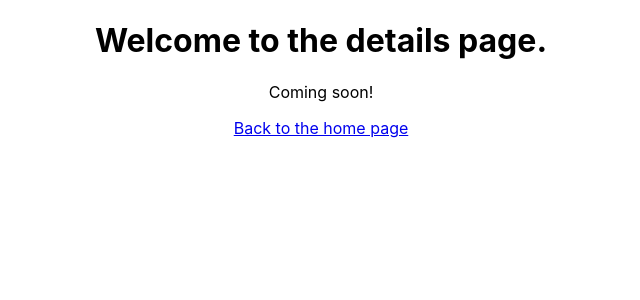
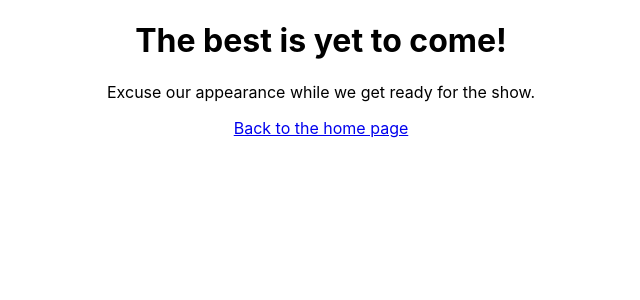
Before and after one commit to AnaisLT/kodflix, a React (Create React App) app: page /Daredevil in a window 1280 px wide. Shown: the top 300 px of the page, without its empty margins (319-959 px from the left). Built offline with nearby package versions, Linux system fonts and the light colour scheme.

Commit message:
Create state component to display delayed mesage.

```diff
--- a/src/Details.js
+++ b/src/Details.js
@@ -1,14 +1,28 @@
-import React from 'react';
+import React, { Component } from 'react';
 import { Link } from 'react-router-dom';
 
-export default function Details() {
-  return (
-    <>
-    <h1>Welcome to the details page.</h1>
-      <p>Coming soon!</p>
-    <Link to='/'>
-      Back to the home page
-    </Link>
-    </>
-    )
+export default class Details extends Component {
+  constructor() {
+    super();
+    this.state = {
+      welcomeMessage: 'Welcome to the details page.'
+    };
+  }
+
+  componentDidMount () {
+    setTimeout(() => {
+      this.setState ({
+        welcomeMessage: 'The best is yet to come!'
+      });
+    }, 3000);
+  }
+  render() {
+    return (
+      <div>
+        <h1>{this.state.welcomeMessage}</h1>
+        <p>Excuse our appearance while we get ready for the show.</p>
+        <Link to='/'>Back to the home page</Link>
+      </div>
+    );
+  }
 }
```
